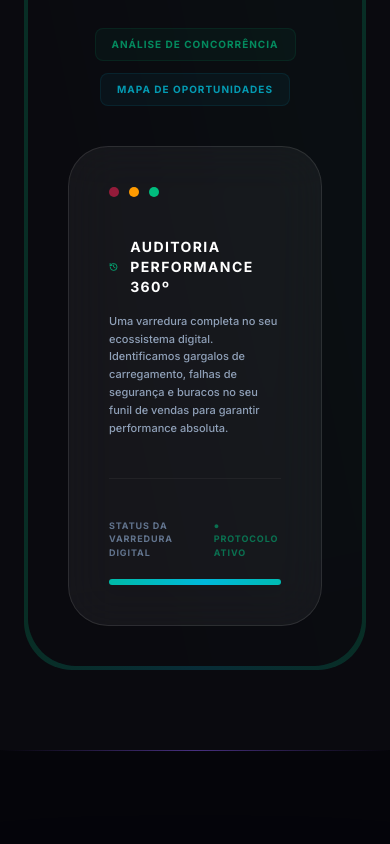
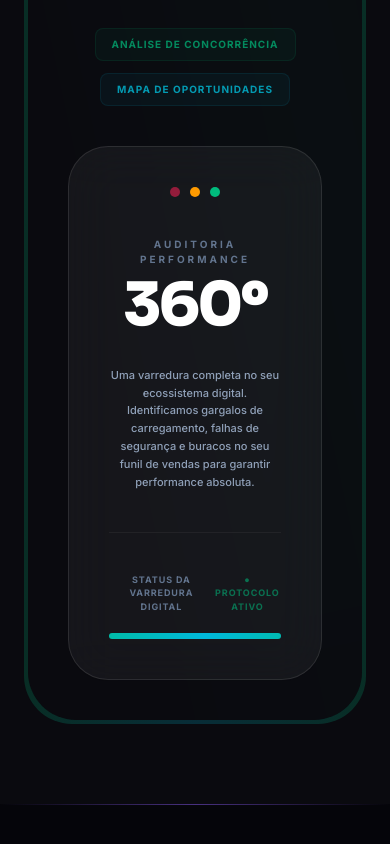
Before and after one commit to lukaspkl/captasys, a Next.js app in the folder web/: page /vendas in a window 390 px wide. Shown: the part 2828-3672 px from the top of the page. Built offline with nearby package versions, Linux system fonts and the light colour scheme.

Commit message:
style(vendas): Redesign Audit card header. - Removed History icon for a cleaner look. - Split title: 'AUDITORIA PERFORMANCE' as secondary label, '360º' as large focal value. - Centered dots and text on mobile, right-aligned on desktop.

```diff
--- a/web/src/app/(marketing)/vendas/page.tsx
+++ b/web/src/app/(marketing)/vendas/page.tsx
@@ -324,20 +324,22 @@ const SiteProxPage = () => {
                              </div>
                           </div>
 
-                          <div className="p-10 bg-white/5 border border-white/10 rounded-[2.5rem] backdrop-blur-xl relative group hover:border-emerald-500/30 transition-all duration-700 flex flex-col justify-between">
+                          <div className="p-10 bg-white/5 border border-white/10 rounded-[2.5rem] backdrop-blur-xl relative group hover:border-emerald-500/30 transition-all duration-700 flex flex-col justify-between text-center md:text-right">
                              <div>
-                                <div className="flex gap-2.5 mb-10">
+                                <div className="flex justify-center md:justify-end gap-2.5 mb-10">
                                    <div className="w-2.5 h-2.5 rounded-full bg-rose-500 animate-pulse" />
                                    <div className="w-2.5 h-2.5 rounded-full bg-amber-500" />
                                    <div className="w-2.5 h-2.5 rounded-full bg-emerald-500" />
                                 </div>
-                                 <h4 className="text-sm font-black uppercase tracking-widest flex items-center gap-3 mb-4">
-                                    <History className="w-4 h-4 text-emerald-500 animate-spin-slow" />
-                                    AUDITORIA PERFORMANCE 360º
-                                 </h4>
-                                 <p className="text-[11px] md:text-xs text-slate-400 leading-relaxed font-medium">
-                                    Uma varredura completa no seu ecossistema digital. Identificamos gargalos de carregamento, falhas de segurança e buracos no seu funil de vendas para garantir performance absoluta.
-                                 </p>
+                                <div className="mb-8">
+                                   <h4 className="text-[10px] font-black uppercase tracking-[0.3em] text-slate-500 mb-2">
+                                      AUDITORIA PERFORMANCE
+                                   </h4>
+                                   <p className={`text-6xl font-black text-white italic tracking-tighter leading-none ${sora.className}`}>360º</p>
+                                </div>
+                                <p className="text-[11px] md:text-xs text-slate-400 leading-relaxed font-medium max-w-sm mx-auto md:ml-auto md:mr-0">
+                                   Uma varredura completa no seu ecossistema digital. Identificamos gargalos de carregamento, falhas de segurança e buracos no seu funil de vendas para garantir performance absoluta.
+                                </p>
                              </div>
                              <div className="pt-10 mt-10 border-t border-white/5 space-y-5">
                                 <div className="flex justify-between items-center text-[9px] font-black uppercase tracking-widest">
```
